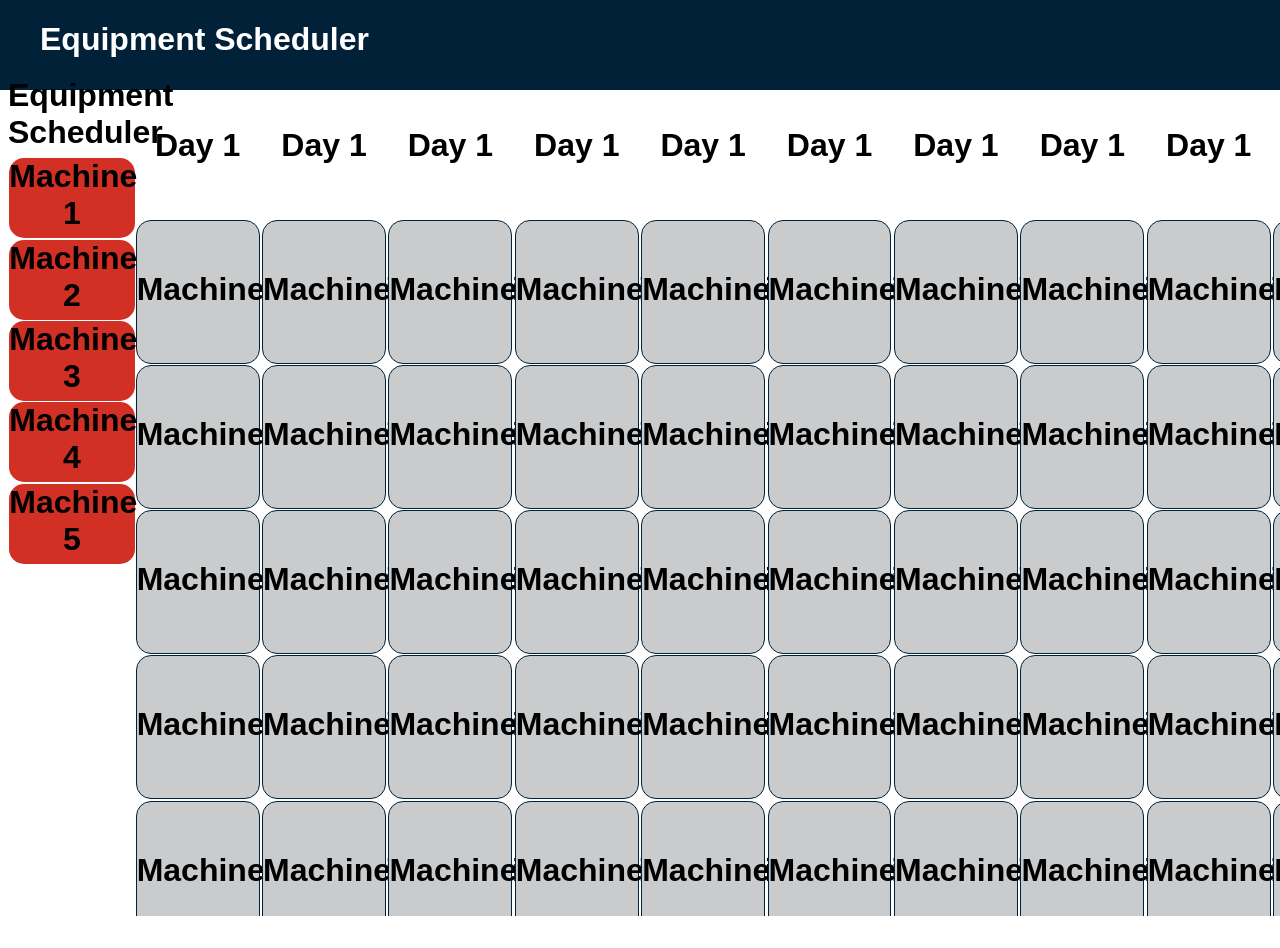
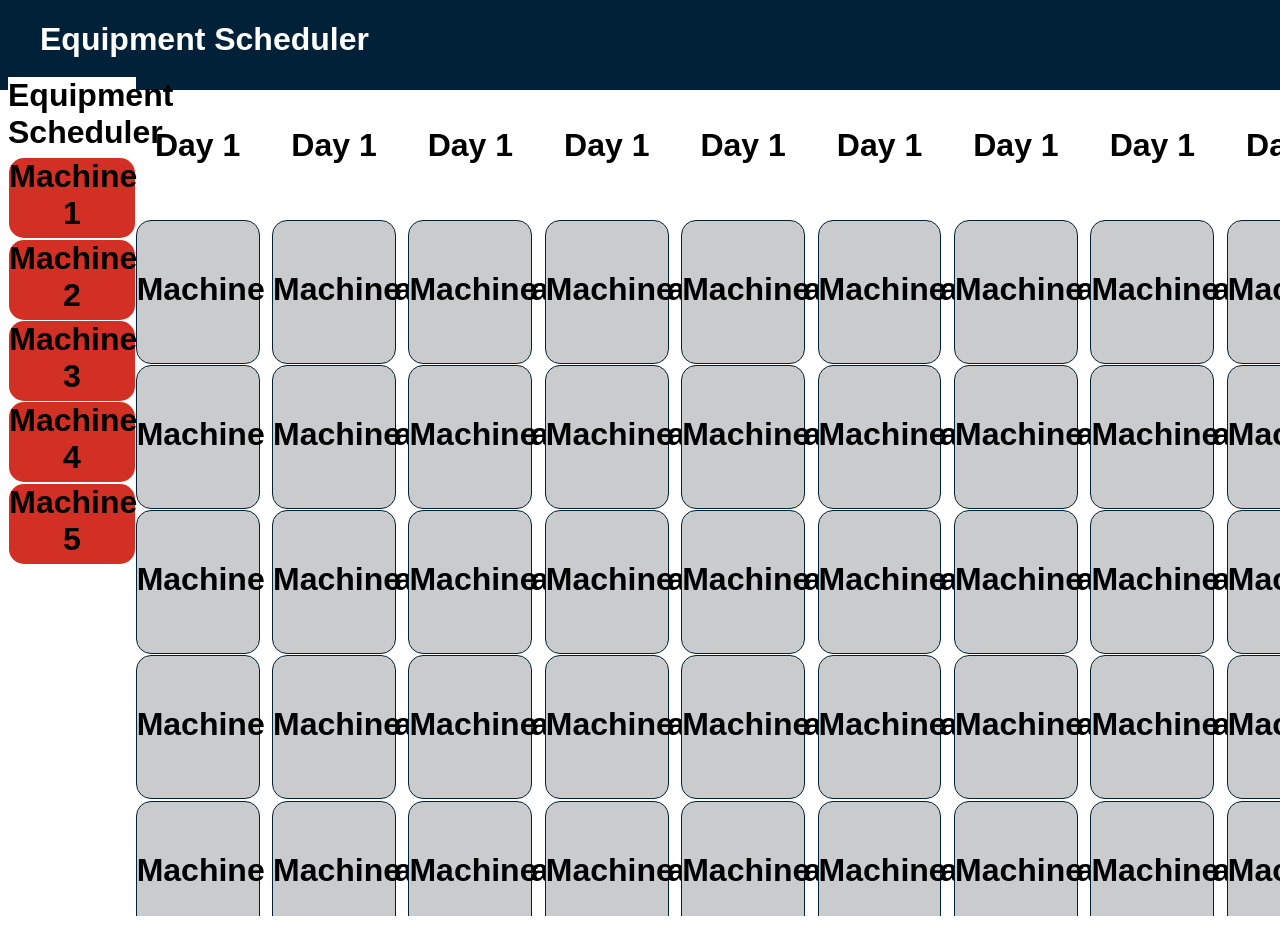
Before and after one commit to danielle-gan/Equipment-Scheduler, a plain HTML site: page index.html in a window 1280 px wide. Shown: the top 948 px of the page. Drawn offline with Linux system fonts and the light colour scheme.

Commit message:
alright let's try grid?

```diff
--- a/styles.css
+++ b/styles.css
@@ -24,8 +24,12 @@ header h1 {
 }
 
 .flex-container {
-    display:flex;
+    display:grid;
+    grid-template-columns: auto 1fr; /* First column is auto-sized, the rest takes up the remaining space */
+    grid-gap: 10px;
     text-align: center;
+    max-width: 200%;
+    max-height: 100%;
 }
 
 .sidebar{
@@ -34,6 +38,7 @@ header h1 {
     width: 10%;
     text-align: center;
     height: 100%;
+    background-color: white;
 }
 
 .Table-Title {
@@ -53,6 +58,7 @@ header h1 {
 }
 
 .scrolling-container {
+    display: flex;
     margin:4%;
     margin-left: 10%;
     overflow: auto;
```
